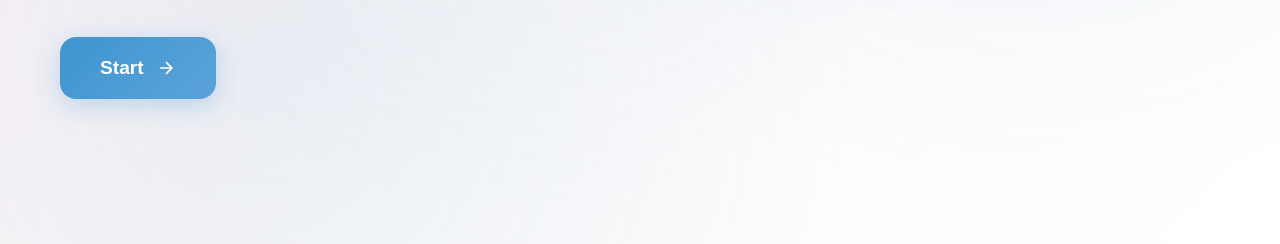
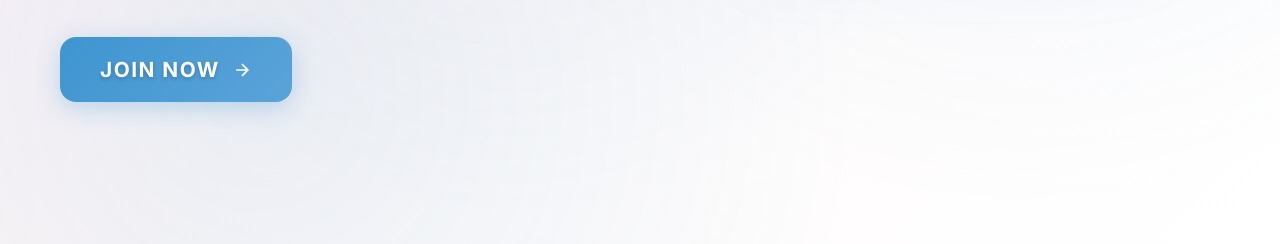
Before and after one commit to erfanexperience/Shipyar-questionnaire, a website: page index.html in a window 1280 px wide. Shown: the part 556-800 px from the top of the page. Drawn offline with Linux system fonts and the light colour scheme.

Commit message:
Change button text to 'Join Now' with engaging bold uppercase font

```diff
--- a/index.html
+++ b/index.html
@@ -26,7 +26,7 @@
                     </ul>
 
                     <button class="cta-button" onclick="startQuestionnaire()">
-                        <span>Start</span>
+                        <span>Join Now</span>
                         <svg width="20" height="20" viewBox="0 0 24 24" fill="none" stroke="currentColor" stroke-width="2">
                             <path d="M5 12h14M12 5l7 7-7 7"/>
                         </svg>
--- a/styles.css
+++ b/styles.css
@@ -165,8 +165,11 @@ body::before {
     color: white;
     border: none;
     padding: 20px 40px;
-    font-size: 1.2rem;
-    font-weight: 600;
+    font-size: 1.3rem;
+    font-weight: 700;
+    font-family: 'Inter', -apple-system, BlinkMacSystemFont, 'Segoe UI', Roboto, sans-serif;
+    letter-spacing: 1px;
+    text-transform: uppercase;
     border-radius: 16px;
     cursor: pointer;
     display: flex;
@@ -177,6 +180,12 @@ body::before {
     box-shadow: 0 6px 25px rgba(62, 149, 208, 0.3);
     position: relative;
     overflow: hidden;
+}
+
+.cta-button span {
+    font-weight: 700;
+    letter-spacing: 1.5px;
+    text-shadow: 0 2px 4px rgba(0, 0, 0, 0.2);
 }
 
 .cta-button::before {
```
